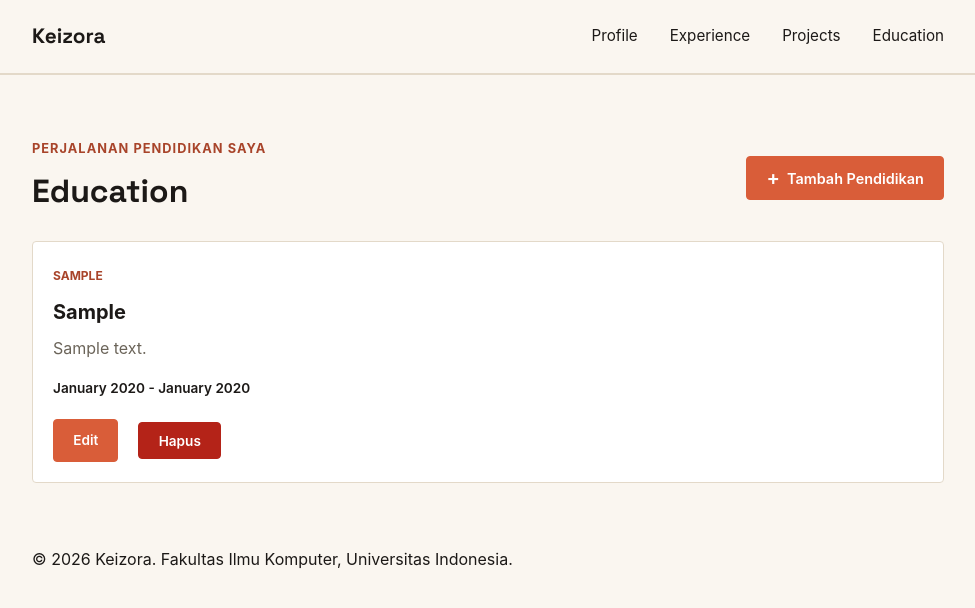
After one commit to keizoraj/myportofolio, a Django app: page /education/ in a window 1280 px wide. The commit adds this page. Shown: the top 608 px of the page, without its empty margins (152-1127 px from the left). Run offline with Django 5.2, Linux system fonts and the light colour scheme; tables that the repository leaves empty hold one stand-in row (values such as "Sample post").

Commit message:
Add Education pages and navigation

```diff
--- a/static/css/style.css
+++ b/static/css/style.css
@@ -531,3 +531,16 @@ h1, .brand {
     gap: 1rem;
     margin-top: 1.5rem;
 }
+
+.form-error {
+    color: var(--accent-dark);
+    font-size: 0.8rem;
+}
+
+.experience-card .project-actions {
+    margin-top: 1.25rem;
+}
+
+.experience-card .project-actions form {
+    margin: 0;
+}
--- a/templates/base.html
+++ b/templates/base.html
@@ -19,6 +19,7 @@
             <a href="{% url 'main:show_main' %}">Profile</a>
             <a href="{% url 'main:show_experience' %}">Experience</a>
             <a href="{% url 'main:show_projects' %}">Projects</a>
+            <a href="{% url 'main:show_education' %}">Education</a>
         </nav>
     </div>
   </header>
--- /dev/null
+++ b/templates/education.html
@@ -0,0 +1,82 @@
+{% extends 'base.html' %}
+{% block meta %}
+    <title>Education - {{ name }}</title>
+{% endblock meta %}
+
+{% block content %}
+    <main>
+        <section class="experience-section" id="education">
+            <div class="container">
+
+                <div class="project-header">
+                    <div>
+                        <p class="section-kicker">
+                            Perjalanan pendidikan saya
+                        </p>
+                        <h1>Education</h1>
+                    </div>
+
+                    <a href="{% url 'main:create_education' %}"
+                       class="button project-add-button">
+                        <span>+</span>
+                        Tambah Pendidikan
+                    </a>
+                </div>
+
+                <div class="experience-grid">
+                    {% for education in education_list %}
+                        <article class="experience-card">
+
+                            <span class="experience-category">
+                                {{ education.degree }}
+                            </span>
+
+                            <h2>{{ education.institution }}</h2>
+
+                            <p class="experience-description">
+                                {{ education.description }}
+                            </p>
+
+                            <p class="experience-status">
+                                {{ education.started_at|date:"F Y" }}
+                                -
+                                {% if education.is_ongoing %}
+                                    Sekarang
+                                {% else %}
+                                    {{ education.ended_at|date:"F Y" }}
+                                {% endif %}
+                            </p>
+
+                            <div class="project-actions">
+
+                                <a href="{% url 'main:update_education' education.id %}"
+                                   class="button">
+                                    Edit
+                                </a>
+
+                                <form method="POST"
+                                      action="{% url 'main:delete_education' education.id %}">
+                                    {% csrf_token %}
+
+                                    <button type="submit"
+                                            class="button button-danger"
+                                            onclick="return confirm('Yakin ingin menghapus pendidikan ini?');">
+                                        Hapus
+                                    </button>
+                                </form>
+
+                            </div>
+
+                        </article>
+
+                    {% empty %}
+                        <p class="empty-state">
+                            Belum ada data pendidikan yang ditambahkan.
+                        </p>
+                    {% endfor %}
+                </div>
+
+            </div>
+        </section>
+    </main>
+{% endblock content %}
```
Also changed, not shown: templates/education_form.html (added, +64 -0 lines).
